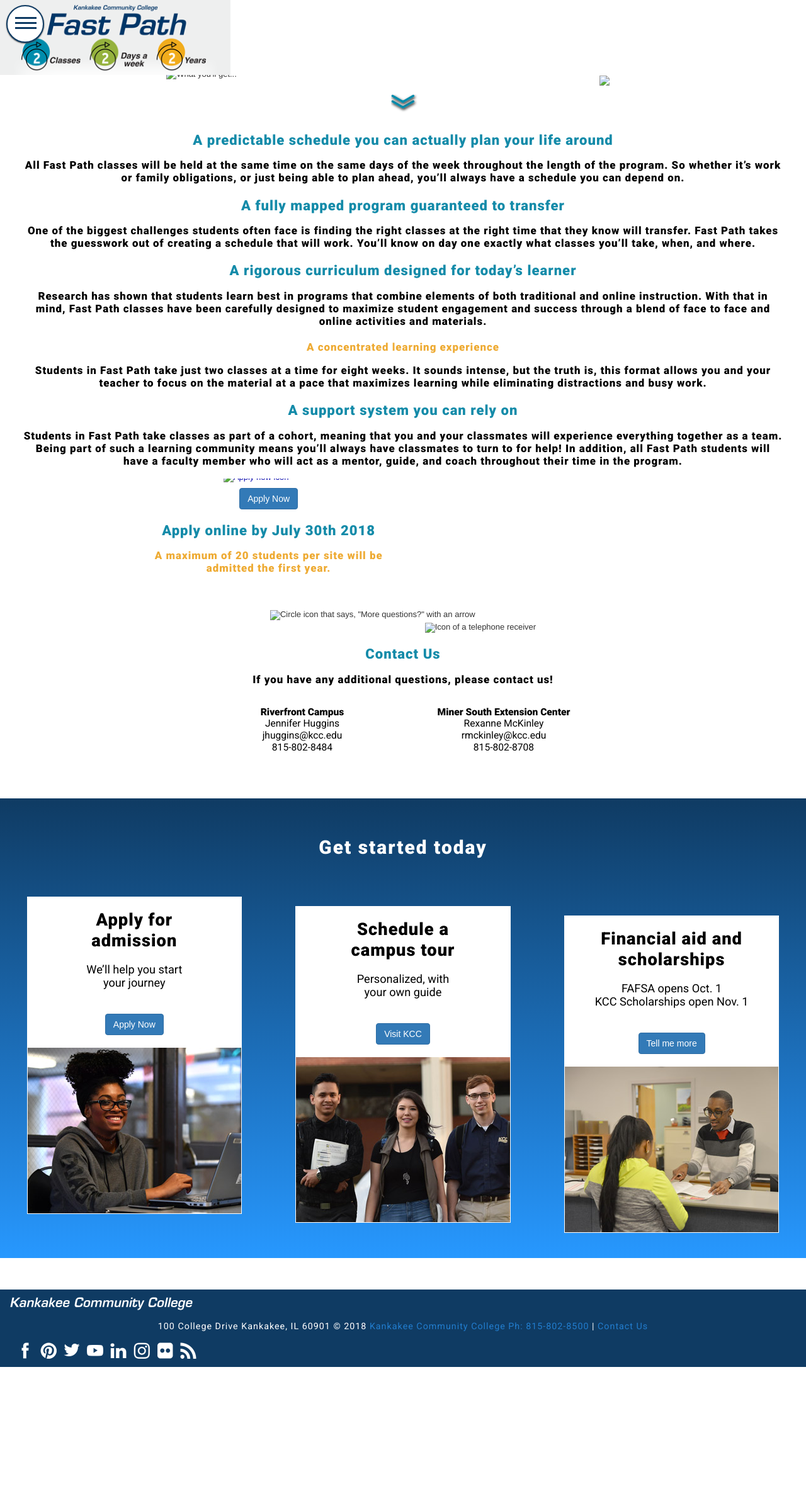
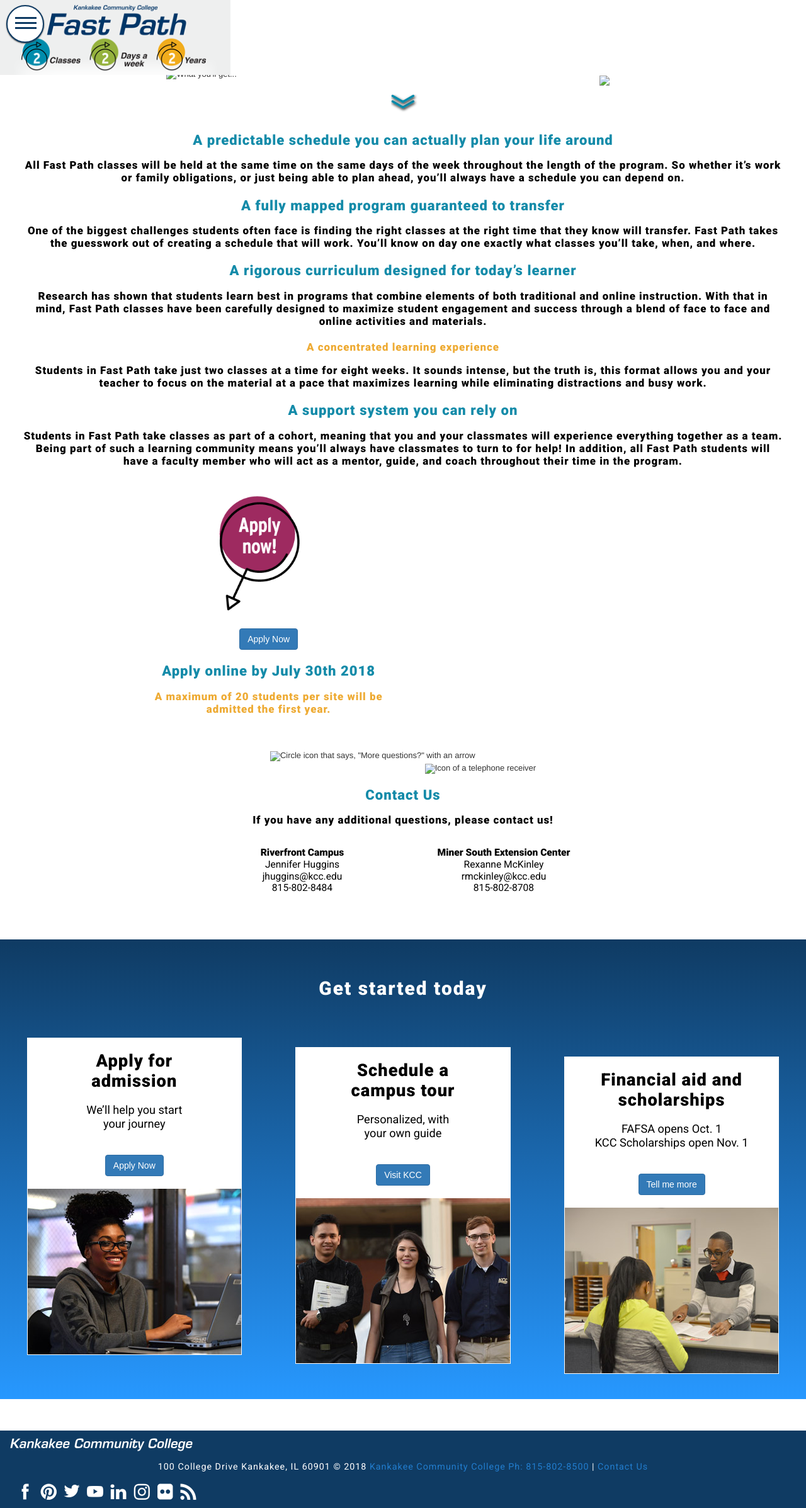
Before and after one commit to wdzajicek/jekyll-kcc-fastpath_img-zoom, a Jekyll site: the page built from why-fastpath.md, in a window 1280 px wide. Shown: the whole page at 63% size. Built offline with Jekyll 4.4.1, drawn with Linux system fonts in a browser that asks for light colours; nearby versions of some CDN libraries; before the commit the page ends 2171 px from its top, so only the background shows below that.

Commit message:
Fix image path from img/... to /img/ to reference root img folder. Fix links to pretty permalink pages

```diff
--- a/_includes/apply.html
+++ b/_includes/apply.html
@@ -1,5 +1,5 @@
 <div class="col-lg-4 back-white">
-  <div class="text-center no-scroll"><a href="http://apply.kcc.edu" target="_blank" rel="noopener" class="shadow"><img src="img/apply.png" alt="Apply now icon" class="apply-pos"></a></div>
+  <div class="text-center no-scroll"><a href="http://apply.kcc.edu" target="_blank" rel="noopener" class="shadow"><img src="/img/apply.png" alt="Apply now icon" class="apply-pos"></a></div>
   <a href="http://apply.kcc.edu" target="_blank" rel="noopener"><button type="button" class="button btn btn-primary">Apply Now</button></a>
   <h2 class="intro2 text-center">Apply online by July&#160;30th&#160;2018</h2>
   <p class="intro-p gold">A maximum of 20 students per site will be admitted the first year.</p>
--- a/_includes/more.html
+++ b/_includes/more.html
@@ -1,5 +1,5 @@
-<div class="col-lg-4">
-  <h2 class="text-center glyph"><a href="details.html"><span><img src="img/more.png" alt="Circle icon that says &quot;More questions?&quot; with an arrow pointing to the right." class="info-pos more-pos"><span class="glyphicon glyphicon-info-sign glyph-big abso"></span></span></a></h2>
-  <a href="details.html"><h2 class="intro2 text-center">More Information</h2></a>
+<div class="col-lg-4 back-white">
+  <h2 class="text-center glyph"><a href="/details"><span><img src="img/more.png" alt="Circle icon that says &quot;More questions?&quot; with an arrow pointing to the right." class="info-pos more-pos"><span class="glyphicon glyphicon-info-sign glyph-big abso"></span></span></a></h2>
+  <a href="/details"><h2 class="intro2 text-center">More Information</h2></a>
   <p class="intro-p">Find out more of the benefits of Fast Path at KCC.</p>
 </div>
```
